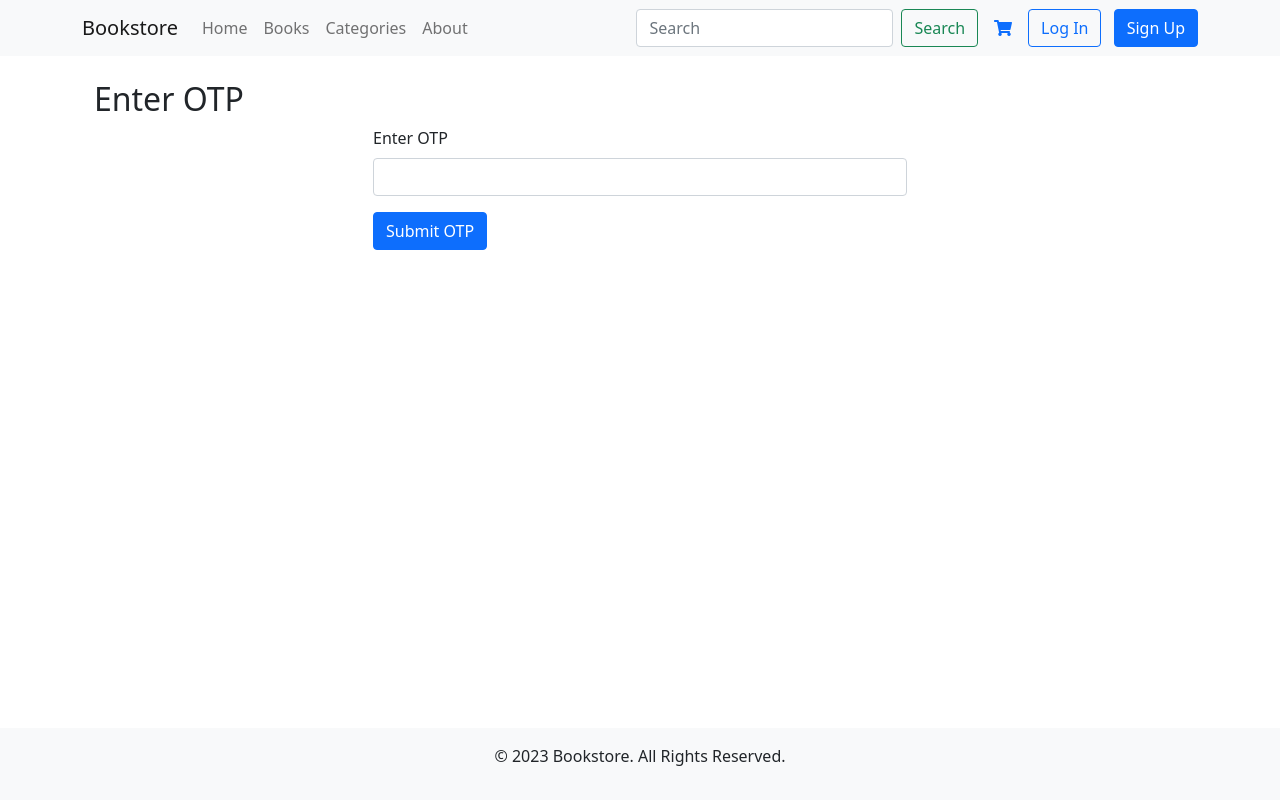
After one commit to anishbista/Online-Book-Store, a Django app: template bookstore/templates/otp_entry.html in a window 1280 px wide. The commit adds this page. Run offline with Django 3.2, Linux system fonts and the light colour scheme; the template is opened without the code that fills it, so the values that code supplies are empty.

Commit message:
OTP finished

```diff
--- a/bookstore/templates/cart.html
+++ b/bookstore/templates/cart.html
@@ -41,7 +41,11 @@
                         <h5 class="card-title">Cart Summary</h5>
                         <p class="card-text">Total Items: {{total_items}}</p>
                         <p class="card-text">Total Price: ${{total_price}}</p>
-                        <a href="#" class="btn btn-primary">Proceed to Checkout</a>
+                        <form action="" method="post">
+                            {% csrf_token %}
+
+                            <button class="btn btn-success" type="submit">Proceed to Checkout</button>
+                        </form>
                     </div>
                 </div>
             </div>
--- /dev/null
+++ b/bookstore/templates/otp_entry.html
@@ -0,0 +1,24 @@
+{% extends 'base.html' %}
+
+{% block title %}OTP Confirmation - Bookstore{% endblock title %}
+
+{% block content %}
+    <div class="container">
+        <h2>Enter OTP</h2>
+        {% if error_message %}
+        <p>{{error_message}}</p>
+        {% endif %}
+        <div class="row">
+            <div class="col-md-6 offset-md-3">
+                <form action="{% url 'otp_confirmation' %}" method="POST">
+                    {% csrf_token %}
+                    <div class="mb-3">
+                        <label for="otpInput" class="form-label">Enter OTP</label>
+                        <input type="text" class="form-control" id="otpInput" name="otp" required>
+                    </div>
+                    <button type="submit" class="btn btn-primary">Submit OTP</button>
+                </form>
+            </div>
+        </div>
+    </div>
+{% endblock content %}
--- a/bookstore/urls.py
+++ b/bookstore/urls.py
@@ -5,4 +5,5 @@ urlpatterns = [
     path("", BookListView.as_view(), name="index"),
     path("<int:pk>", BookDetailView.as_view(), name="book_detail"),
     path("cart", CartView.as_view(), name="cart_item"),
+    path("otp", OTPConfirmation.as_view(), name="otp_confirmation"),
 ]
```
Also changed, not shown: bookstore/templates/checkout_success.html (added, +10 -0 lines), bookstore/views.py (+33 -2 lines), db.sqlite3.
